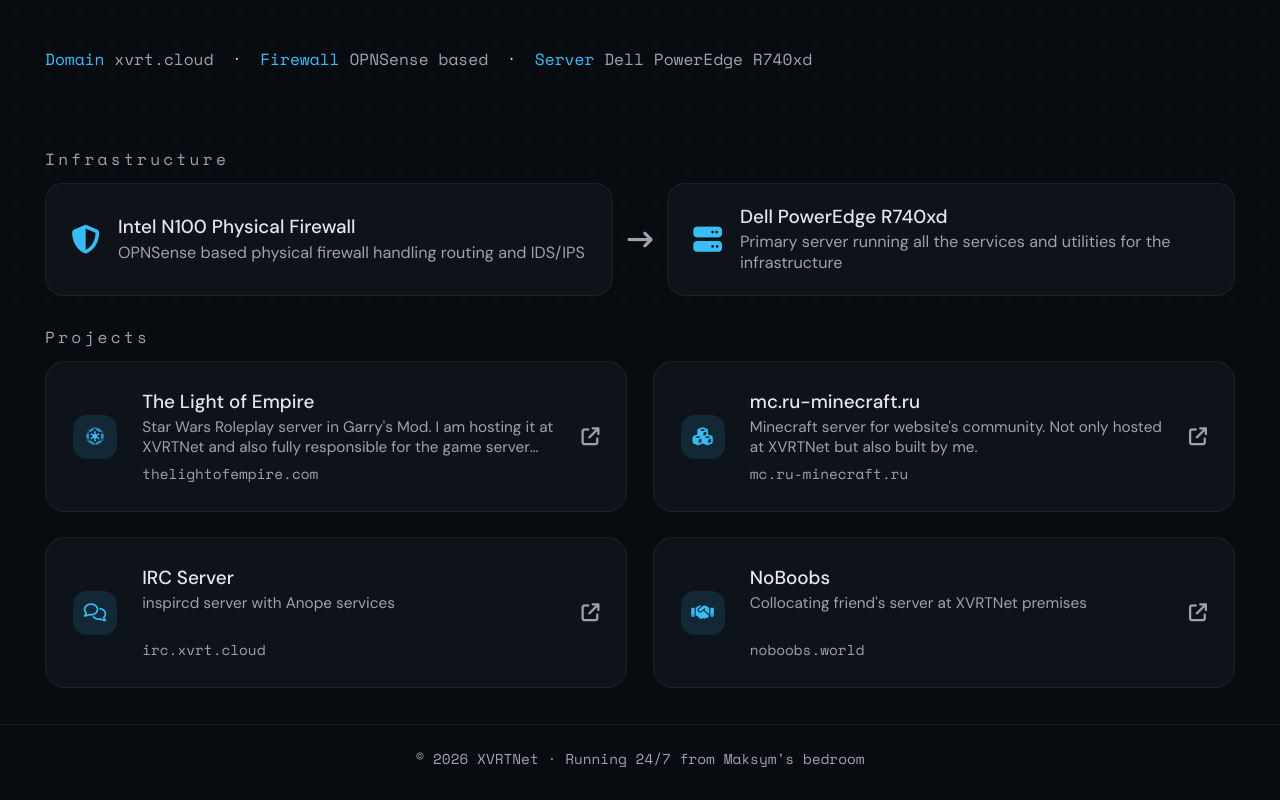
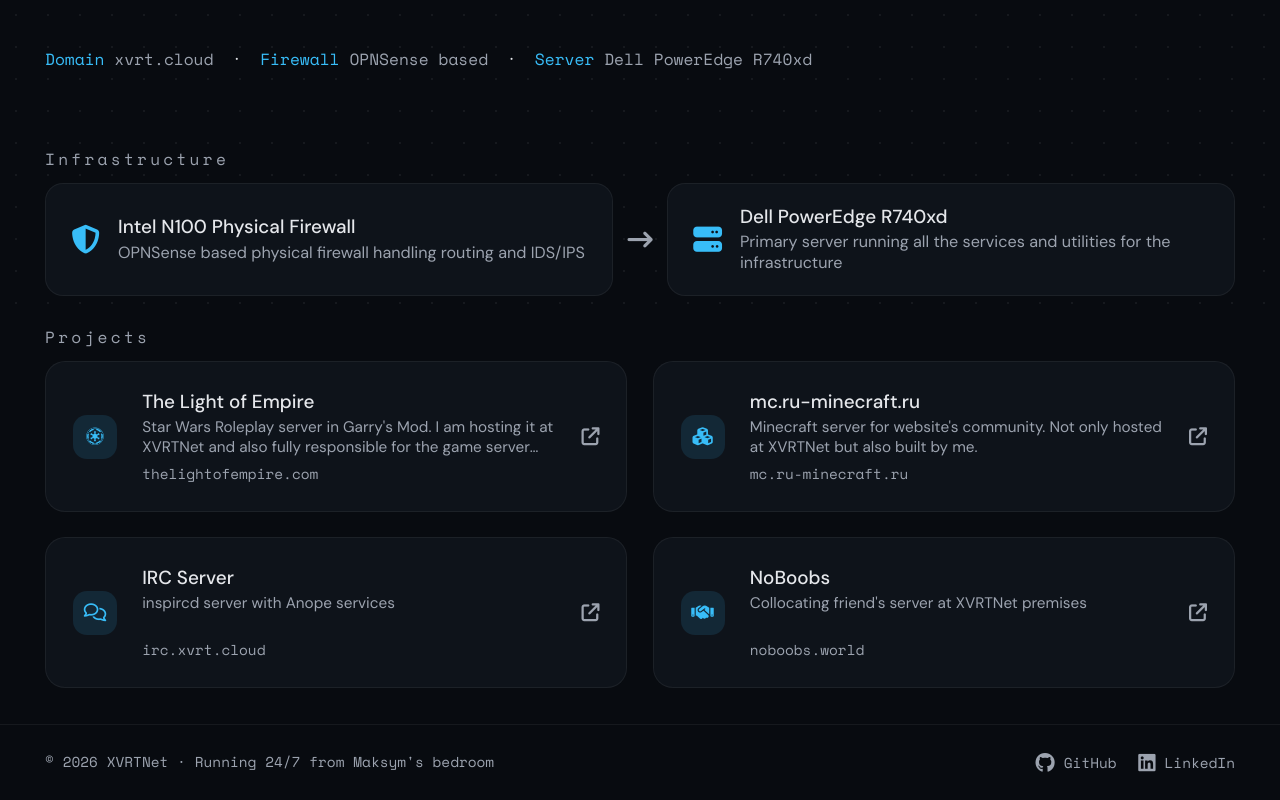
Before and after one commit to XartaGH/xvrt.cloud, a plain HTML site: page index.html in a window 1280 px wide. Shown: the part 481-1281 px from the top of the page. Drawn offline with nearby package versions, Linux system fonts and the light colour scheme.

Commit message:
Footer updated

```diff
--- a/index.html
+++ b/index.html
@@ -169,10 +169,23 @@
   </main>
 
   <footer class="footer">
-    <div class="inner footer-inner">
+  <div class="inner footer-inner">
+    <div class="footer-copy">
       © <span id="year"></span> XVRTNet · Running 24/7 from Maksym's bedroom
     </div>
-  </footer>
+
+    <div class="footer-links">
+      <a href="https://github.com/XartaGH" target="_blank" rel="noopener noreferrer" class="social-link">
+        <i class="fa-brands fa-github"></i>
+        <span>GitHub</span>
+      </a>
+      <a href="https://www.linkedin.com/in/maksymhrynko/" target="_blank" rel="noopener noreferrer" class="social-link">
+        <i class="fa-brands fa-linkedin"></i>
+        <span>LinkedIn</span>
+      </a>
+    </div>
+  </div>
+</footer>
 
 </div>
 
--- a/style/style.css
+++ b/style/style.css
@@ -288,14 +288,45 @@
 
 .footer {
   border-top: 1px solid var(--border);
-  padding: 1.3rem 0;
+  padding: 1.5rem 0;
 }
 
 .footer-inner {
-  text-align: center;
+  display: flex;
+  align-items: center;
+  justify-content: space-between;
+  gap: 1rem;
   font-family: 'Space Mono', monospace;
   font-size: 0.8rem;
   color: var(--muted);
+}
+
+.footer-copy {
+  line-height: 1.4;
+}
+
+.footer-links {
+  display: flex;
+  align-items: center;
+  gap: 1.2rem;
+}
+
+.social-link {
+  display: inline-flex;
+  align-items: center;
+  gap: 0.5rem;
+  color: var(--muted);
+  text-decoration: none;
+  transition: color 0.2s ease, transform 0.2s ease;
+}
+
+.social-link i {
+  font-size: 1.1rem;
+}
+
+.social-link:hover {
+  color: var(--accent);
+  transform: translateY(-1px);
 }
 
 @media (max-width: 768px) {
@@ -335,4 +366,10 @@
     width: 100%;
     margin: 0.3rem 0;
   }
+
+  .footer-inner {
+    flex-direction: column;
+    text-align: center;
+    gap: 0.8rem;
+  }
 }
```
